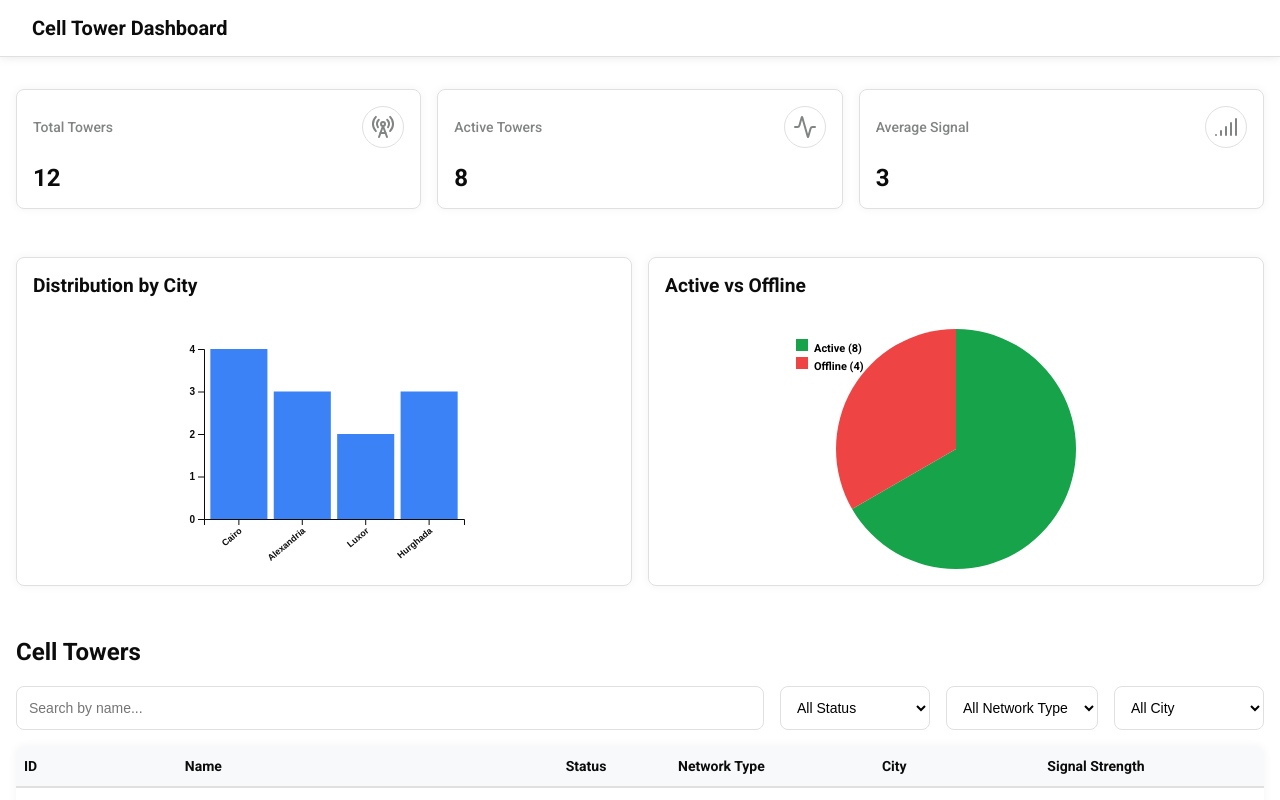
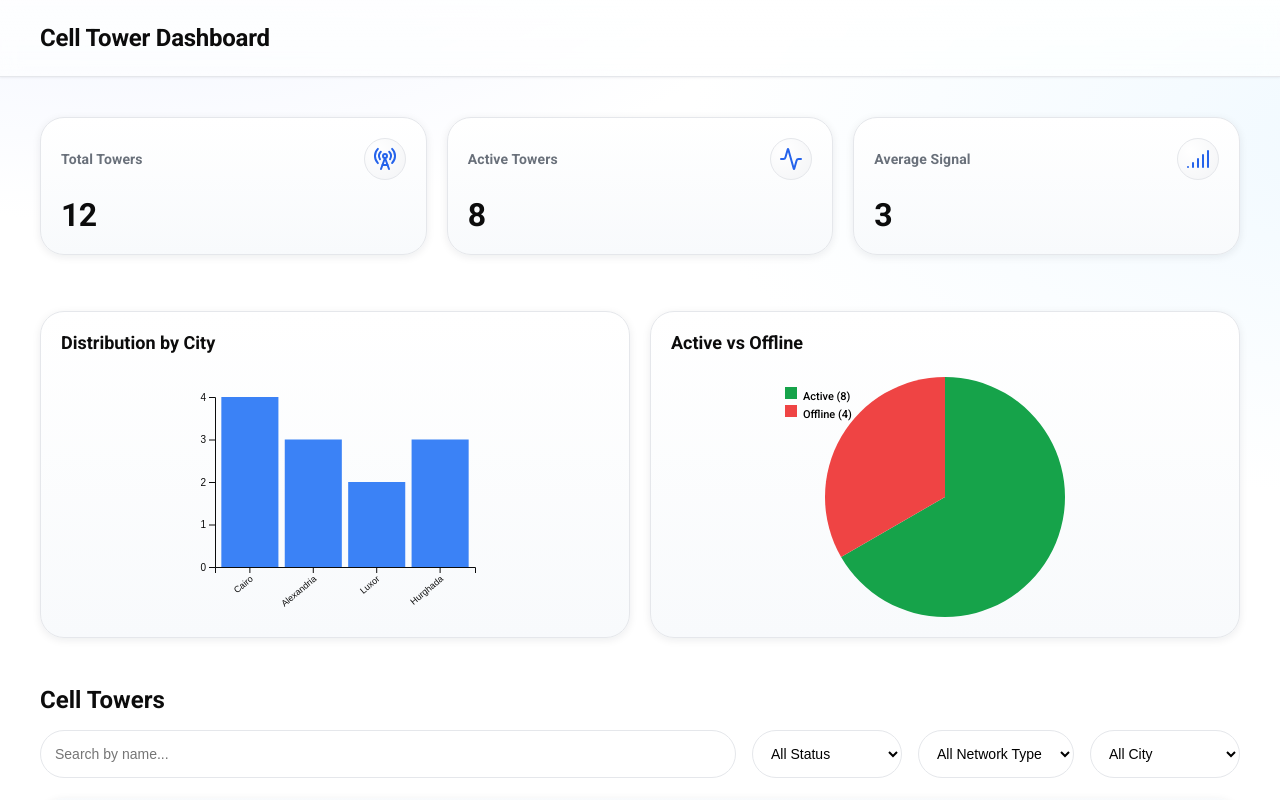
Before and after one commit to SIC4DA/cell-tower-dashboard-task, a React (Vite) app: page / in a window 1280 px wide. Shown: the top 800 px of the page. Built offline with nearby package versions, Linux system fonts and the light colour scheme.

Commit message:
style: enhance UI components with improved spacing, gradients, and hover effects across various stylesheets

```diff
--- a/src/components/data-table/DataTable.module.scss
+++ b/src/components/data-table/DataTable.module.scss
@@ -4,38 +4,41 @@
 .filtersContainer {
   display: flex;
   justify-content: center;
-  margin-bottom: $spacing-unit * 4;
+  margin-bottom: $spacing-unit * 5;
   gap: $spacing-unit * 4;
   flex-wrap: wrap;
 }
 
 .searchBar {
   flex-grow: 1;
-  padding: $spacing-unit * 3;
+  padding: $spacing-unit * 3.5;
   border: 1px solid $border-color;
-  border-radius: $border-radius * 2;
+  border-radius: $border-radius * 3;
   font-size: $font-size-sm;
-  transition: border-color 0.2s ease;
+  background: #fff;
+  transition: border-color 0.2s ease, box-shadow 0.2s ease;
 
   &:focus {
     outline: none;
-    border-color: $primary-color;
+    border-color: $accent-color;
+    box-shadow: 0 0 0 3px rgba(37, 99, 235, 0.15);
   }
 }
 
 .filterDropdown {
-  padding: $spacing-unit * 3;
+  padding: $spacing-unit * 3.5;
   border: 1px solid $border-color;
-  border-radius: $border-radius * 2;
+  border-radius: $border-radius * 3;
   font-size: $font-size-sm;
   background: $background-color;
   cursor: pointer;
-  transition: border-color 0.2s ease;
+  transition: border-color 0.2s ease, box-shadow 0.2s ease;
   min-width: 150px;
 
   &:focus {
     outline: none;
-    border-color: $primary-color;
+    border-color: $accent-color;
+    box-shadow: 0 0 0 3px rgba(37, 99, 235, 0.15);
   }
 
   &:hover {
@@ -45,8 +48,8 @@
 
 .tableWrapper {
   overflow-x: auto;
-  border-radius: $border-radius * 2;
-  box-shadow: $box-shadow;
+  border-radius: $border-radius * 3;
+  box-shadow: $shadow-md;
   background: $background-color;
 }
 
@@ -56,7 +59,7 @@
   font-size: $font-size-sm;
 
   thead {
-    background: $background-color-secondary;
+    background: linear-gradient(180deg, rgba(#f8fafc, 0.9), rgba(#f1f5f9, 0.9));
     border-bottom: 2px solid $border-color;
   }
 
@@ -74,7 +77,7 @@
 
   tbody tr {
     border-bottom: 1px solid $border-color;
-    transition: background-color 0.15s ease;
+    transition: background-color 0.15s ease, transform 0.05s ease;
 
     &:hover {
       background-color: $background-color-secondary;
@@ -95,7 +98,7 @@
   }
 
   tbody tr:nth-child(even) {
-    background-color: #fafbfc;
+    background-color: #fbfdff;
 
     &:hover {
       background-color: $background-color-secondary;
--- a/src/components/header/Header.module.scss
+++ b/src/components/header/Header.module.scss
@@ -1,11 +1,17 @@
 .header {
-  padding: $spacing-unit * 4 $spacing-unit * 8;
+  position: sticky;
+  top: 0;
+  z-index: 10;
+  backdrop-filter: saturate(180%) blur(10px);
+  background: linear-gradient(180deg, rgba(#ffffff, 0.85), rgba(#ffffff, 0.65));
+  padding: $spacing-unit * 6 $spacing-unit * 8;
   border-bottom: 1px solid $border-color;
-  box-shadow: 0 0 10px 0 rgba(0, 0, 0, 0.1);
+  box-shadow: $shadow-sm;
 
   .title {
-    font-size: $font-size-lg;
+    font-size: $font-size-xl;
     font-weight: 700;
+    letter-spacing: -0.01em;
     max-width: $max-width;
     margin: 0 auto;
   }
--- a/src/components/shared/AnalyticCard.module.scss
+++ b/src/components/shared/AnalyticCard.module.scss
@@ -1,8 +1,15 @@
 .analyticCard {
-  border-radius: $border-radius * 2;
-  padding: $spacing-unit * 4;
+  border-radius: $border-radius * 3;
+  padding: $spacing-unit * 5;
   border: 1px solid $border-color;
-  box-shadow: $box-shadow;
+  background: $subtle-gradient;
+  box-shadow: $shadow-md;
+  transition: transform 0.2s ease, box-shadow 0.2s ease;
+
+  &:hover {
+    transform: translateY(-2px);
+    box-shadow: $shadow-lg;
+  }
 }
 
 .header {
@@ -15,7 +22,8 @@
 
 .title {
   font-size: $font-size-sm;
-  font-weight: 500;
+  font-weight: 600;
+  letter-spacing: 0.01em;
 }
 
 .icon {
@@ -26,13 +34,16 @@
   align-items: center;
   justify-content: center;
   border: 1px solid $border-color;
+  background: radial-gradient(circle at 30% 30%, #ffffff, #f3f4f6);
 }
 .icon svg {
   width: 1.5rem;
   height: 1.5rem;
+  color: $accent-color;
 }
 
 .value {
-  font-size: $font-size-xl;
+  font-size: $font-size-xxl;
   font-weight: 700;
+  letter-spacing: -0.02em;
 }
--- a/src/components/shared/RequestError.module.scss
+++ b/src/components/shared/RequestError.module.scss
@@ -8,7 +8,7 @@
 
 .requestErrorIcon {
   margin: 0 auto;
-  color: #fb2c36;
+  color: #ef4444;
   width: 44px;
   height: 44px;
 }
@@ -25,13 +25,15 @@
 
 .requestErrorButton {
   display: inline-block;
-  background-color: $primary-color;
-  border-radius: $spacing-unit * 2;
-  padding: $spacing-unit * 2 $spacing-unit * 4;
+  background: $primary-color;
+  border-radius: $border-radius * 3;
+  padding: $spacing-unit * 2.5 $spacing-unit * 5;
   text-decoration: none;
   color: #fff;
-  transition: all 0.3s ease;
+  box-shadow: $shadow-md;
+  transition: transform 0.1s ease, box-shadow 0.2s ease, opacity 0.2s ease;
   &:hover {
-    opacity: 0.85;
+    transform: translateY(-1px);
+    box-shadow: $shadow-lg;
   }
 }
--- a/src/components/shared/Skeleton.module.scss
+++ b/src/components/shared/Skeleton.module.scss
@@ -1,16 +1,16 @@
 .skeleton {
-  background: #e0e0e0;
-  animation: skeleton-loading 2s infinite ease-in-out;
+  background: linear-gradient(90deg, #eef1f6 25%, #f5f7fb 37%, #eef1f6 63%);
+  background-size: 400% 100%;
+  border-radius: $border-radius * 3;
+  animation: skeleton-loading 1.6s infinite;
+  box-shadow: $shadow-sm inset;
 }
 
 @keyframes skeleton-loading {
   0% {
-    opacity: 1;
-  }
-  50% {
-    opacity: 0.4;
+    background-position: 100% 50%;
   }
   100% {
-    opacity: 1;
+    background-position: 0 50%;
   }
 }
--- a/src/components/shared/Skeleton.tsx
+++ b/src/components/shared/Skeleton.tsx
@@ -4,14 +4,12 @@ import styles from "./Skeleton.module.scss";
 interface SkeletonProps {
   width?: string | number;
   height?: string | number;
-  borderRadius?: string | number;
   style?: React.CSSProperties;
 }
 
 const Skeleton: React.FC<SkeletonProps> = ({
   width = "100%",
   height = 16,
-  borderRadius = 4,
   style,
 }) => {
   return (
@@ -20,7 +18,6 @@ const Skeleton: React.FC<SkeletonProps> = ({
       style={{
         width,
         height,
-        borderRadius,
         ...style,
       }}
     />
--- a/src/pages/home/components/Analytics.module.scss
+++ b/src/pages/home/components/Analytics.module.scss
@@ -1,8 +1,8 @@
 .analyticsContainer {
   display: grid;
   grid-template-columns: repeat(auto-fit, minmax(300px, 1fr));
-  gap: $spacing-unit * 4;
+  gap: $spacing-unit * 5;
   max-width: $max-width;
-  margin: $spacing-unit * 4 auto;
+  margin: $spacing-unit * 6 auto;
   padding: $spacing-unit * 4;
 }
--- a/src/pages/home/components/CellTowersTable.module.scss
+++ b/src/pages/home/components/CellTowersTable.module.scss
@@ -1,5 +1,10 @@
 .cellTowersTableContainer {
   max-width: $max-width;
-  margin: 0 auto;
+  margin: $spacing-unit * 4 auto $spacing-unit * 8;
   padding: $spacing-unit * 4;
+
+  h2 {
+    margin: 0 0 $spacing-unit * 4 0;
+    font-size: $font-size-xl;
+  }
 }
--- a/src/pages/home/components/Charts.module.scss
+++ b/src/pages/home/components/Charts.module.scss
@@ -1,17 +1,24 @@
 .chartsContainer {
   display: grid;
   grid-template-columns: repeat(auto-fit, minmax(320px, 1fr));
-  gap: $spacing-unit * 4;
+  gap: $spacing-unit * 5;
   max-width: $max-width;
   margin: 0 auto;
   padding: $spacing-unit * 4;
 }
 
 .chartWrapper {
-  padding: $spacing-unit * 4;
+  padding: $spacing-unit * 5;
   border: 1px solid $border-color;
-  border-radius: $border-radius * 2;
-  box-shadow: $box-shadow;
+  border-radius: $border-radius * 3;
+  background: $subtle-gradient;
+  box-shadow: $shadow-md;
+  transition: box-shadow 0.2s ease, transform 0.2s ease;
+
+  &:hover {
+    transform: translateY(-2px);
+    box-shadow: $shadow-lg;
+  }
 }
 
 svg {
@@ -20,8 +27,8 @@ svg {
 }
 
 .chartTitle {
-  font-size: 1.2rem;
+  font-size: 1.125rem;
   font-weight: 700;
   margin-top: 0;
-  margin-bottom: $spacing-unit * 8;
+  margin-bottom: $spacing-unit * 6;
 }
--- a/src/pages/home/loading.module.scss
+++ b/src/pages/home/loading.module.scss
@@ -1,19 +1,19 @@
 .loadingContainer {
   max-width: $max-width;
-  margin: $spacing-unit * 4 auto;
+  margin: $spacing-unit * 6 auto;
 }
 
 .analyticsLoadingRow {
   display: grid;
   grid-template-columns: repeat(auto-fit, minmax(300px, 1fr));
-  gap: $spacing-unit * 4;
+  gap: $spacing-unit * 5;
   padding: $spacing-unit * 4;
 }
 
 .chartsLoadingRow {
   display: grid;
   grid-template-columns: repeat(auto-fit, minmax(320px, 1fr));
-  gap: $spacing-unit * 4;
+  gap: $spacing-unit * 5;
   padding: $spacing-unit * 4;
 }
 
--- a/src/styles/_variables.scss
+++ b/src/styles/_variables.scss
@@ -1,13 +1,29 @@
-$background-color: #fff;
-$background-color-secondary: #f8f9fa;
+$background-color: #ffffff;
+$background-color-secondary: #f6f7f9;
 $primary-color: #101010;
 $primary-foreground-color: #0c0c0c;
-$secondary-foreground-color: #828484;
-$border-color: #e0e0e0;
-$max-width: 1400px;
+$secondary-foreground-color: #69707a;
+$border-color: #e5e7eb;
+$max-width: 1200px;
 $spacing-unit: 0.25rem;
-$border-radius: $spacing-unit * 1;
-$box-shadow: 0 0 10px 0 rgba(0, 0, 0, 0.05);
+$border-radius: $spacing-unit * 2;
+$box-shadow: 0 1px 3px 0 rgba(16, 24, 40, 0.06),
+  0 1px 2px -1px rgba(16, 24, 40, 0.06);
+
+$accent-color: #2563eb;
+$accent-color-foreground: #ffffff;
+
+$shadow-sm: 0 1px 2px rgba(16, 24, 40, 0.06);
+$shadow-md: 0 2px 8px rgba(16, 24, 40, 0.08);
+$shadow-lg: 0 8px 24px rgba(16, 24, 40, 0.12);
+
+$card-gradient-start: #ffffff;
+$card-gradient-end: #f8fafc;
+$subtle-gradient: linear-gradient(
+  180deg,
+  $card-gradient-start 0%,
+  $card-gradient-end 100%
+);
 
 $font-size-sm: 0.875rem;
 $font-size-md: 1rem;
--- a/src/styles/main.scss
+++ b/src/styles/main.scss
@@ -2,11 +2,19 @@
 @use "fonts";
 
 body {
-  background-color: $background-color;
+  background: radial-gradient(
+      1200px 600px at 10% -10%,
+      #eef2ff 0%,
+      transparent 60%
+    ),
+    radial-gradient(1200px 600px at 110% 10%, #f0f9ff 0%, transparent 60%),
+    $background-color;
   color: $primary-foreground-color;
   font-family: "Roboto", system-ui, Arial, sans-serif;
-  font-weight: 700;
+  font-weight: 500;
   font-size: 16px;
   margin: 0;
   padding: 0;
+  -webkit-font-smoothing: antialiased;
+  -moz-osx-font-smoothing: grayscale;
 }
```
